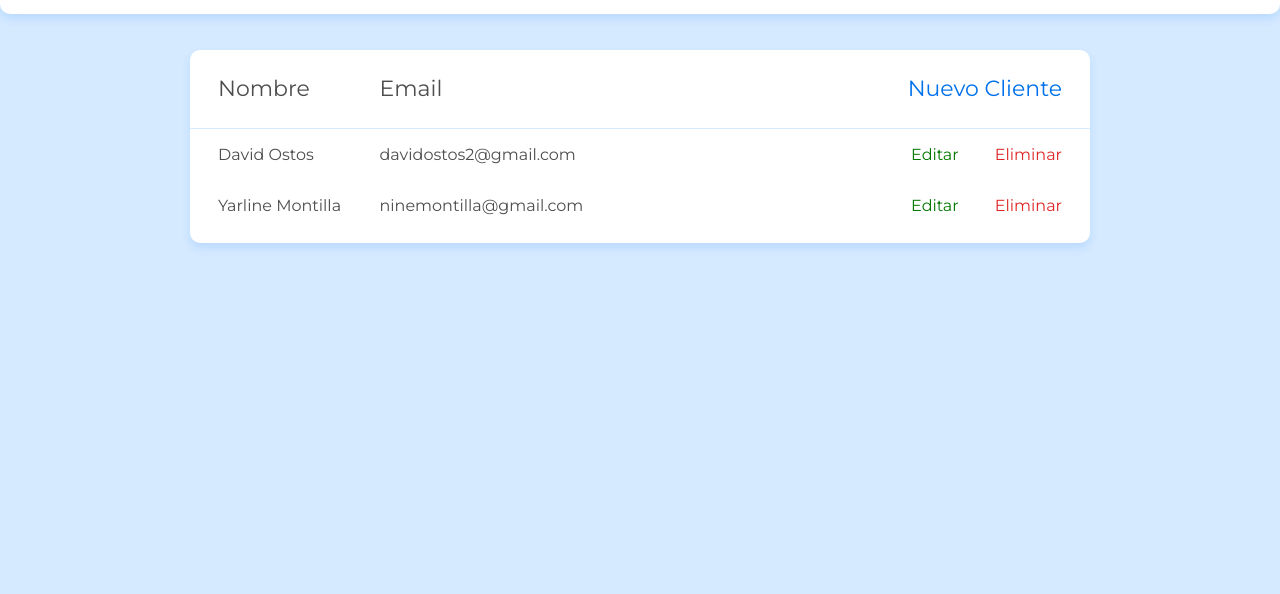
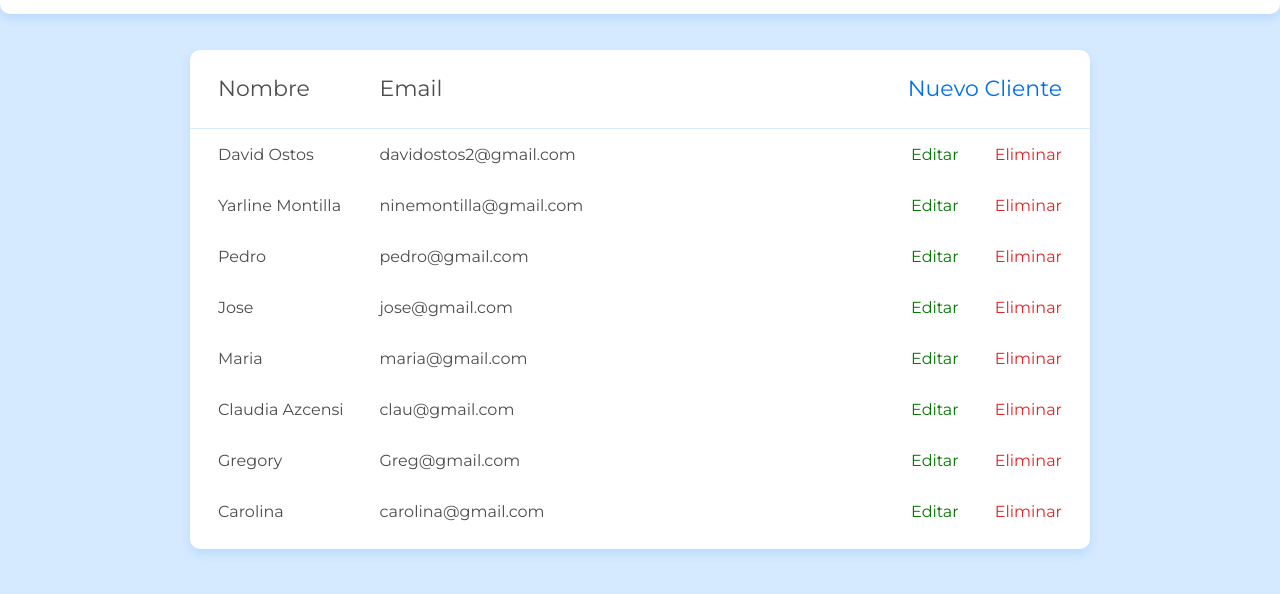
Before and after one commit to David-Ostos/JS-en-la-Web-CRUD-con-JavaScript-as-ncrono, a website with bundled scripts: page screens/lista_cliente.html in a window 1280 px wide. Shown: the part 62-656 px from the top of the page. Built offline with nearby package versions, Linux system fonts and the light colour scheme; data requests are answered from the project's data file.

Commit message:
clase 03 terminada

```diff
--- a/assets/css/componentes/button.css
+++ b/assets/css/componentes/button.css
@@ -26,6 +26,10 @@
   color: var(--info-color);
 }
 
+.simple-button--delete:hover {
+  cursor: pointer;
+}
+
 .simple-button--edit {
   color: var(--sucess-color);
 }
--- a/controllers/client-controllers.js
+++ b/controllers/client-controllers.js
@@ -1,8 +1,5 @@
 import { clientServices } from "../servive/client-service.js";
-
-console.log(clientServices)
-
-const crearNuevaLinea = (nombre, email) =>{
+const crearNuevaLinea = (nombre, email,id) =>{
     const linea = document.createElement("tr");
 const contenido = `
 <td class="td" data-td>${nombre}</td>
@@ -20,6 +17,7 @@ const contenido = `
     <button
         class="simple-button simple-button--delete"
         type="button"
+        id="${id}"
     >
         Eliminar
     </button>
@@ -28,6 +26,17 @@ const contenido = `
 </td>`
 
 linea.innerHTML = contenido;
+const btn = linea.querySelector("button")
+
+btn.addEventListener("click", () => {
+    const id = btn.id
+    console.log("EL click", id)
+    clientServices.eliminarCliente(id).then(respuesta => {
+        console.log(respuesta)
+    }).catch(err => alert("ocurrio un error", err))
+    location.reload()
+})
+
 
 return linea
 }
@@ -36,7 +45,8 @@ const table = document.querySelector("[data-table]")
 
 clientServices.listaClientes().then((data) => {
     data.forEach(perfil => {
-        const nuevaLinea = crearNuevaLinea(perfil.nombre,perfil.email);
+        const {nombre,email,id} = perfil
+        const nuevaLinea = crearNuevaLinea(nombre,email,id);
         table.appendChild(nuevaLinea);
      });
 }).catch(error => alert("Ocurrio un error: " + error));
--- a/db.json
+++ b/db.json
@@ -9,6 +9,36 @@
       "nombre": "Yarline Montilla",
       "email": "ninemontilla@gmail.com",
       "id": 2
+    },
+    {
+      "nombre": "Pedro",
+      "email": "pedro@gmail.com",
+      "id": "1dfe38f0-5d9f-45b6-9ebc-0e8b3700ac8f"
+    },
+    {
+      "nombre": "Jose",
+      "email": "jose@gmail.com",
+      "id": "db4d3355-7e79-4a21-a62f-f2321142da8d"
+    },
+    {
+      "nombre": "Maria",
+      "email": "maria@gmail.com",
+      "id": "6118fbe7-7f21-4f35-bc9e-a78540fb930a"
+    },
+    {
+      "nombre": "Claudia Azcensi",
+      "email": "clau@gmail.com",
+      "id": "b3a12576-b78b-4dea-abe0-d75f2e10f757"
+    },
+    {
+      "nombre": "Gregory",
+      "email": "Greg@gmail.com",
+      "id": "f8198c22-0d8d-42a4-b475-ace505e09563"
+    },
+    {
+      "nombre": "Carolina",
+      "email": "carolina@gmail.com",
+      "id": "a2acc6d5-b12c-4b1e-9632-25dd2e484aae"
     }
   ]
 }
--- a/servive/client-service.js
+++ b/servive/client-service.js
@@ -1,5 +1,24 @@
 const listaClientes = () => fetch("http://localhost:3000/perfil").then(respuesta => respuesta.json())
 
+const crearCliente = (nombre,email) =>{
+    return fetch("http://localhost:3000/perfil", {
+        method: "POST",
+        headers: {
+            "Content-Type": "application/json"
+        },
+        body: JSON.stringify({nombre,email, id: uuid.v4()})
+    })
+}
+
+const eliminarCliente = (id) => {
+    console.log("Eliminar a ----->" , id)
+    return fetch(`http://localhost:3000/perfil/${id}`, {
+        method: "DELETE"
+})
+}
+
 export const clientServices = {
-    listaClientes
+    listaClientes,
+    crearCliente,
+    eliminarCliente
 }
```
Also changed, not shown: controllers/registro.controllers.js (added, +14 -0 lines), screens/registrar_cliente.html (+2 -0 lines).
